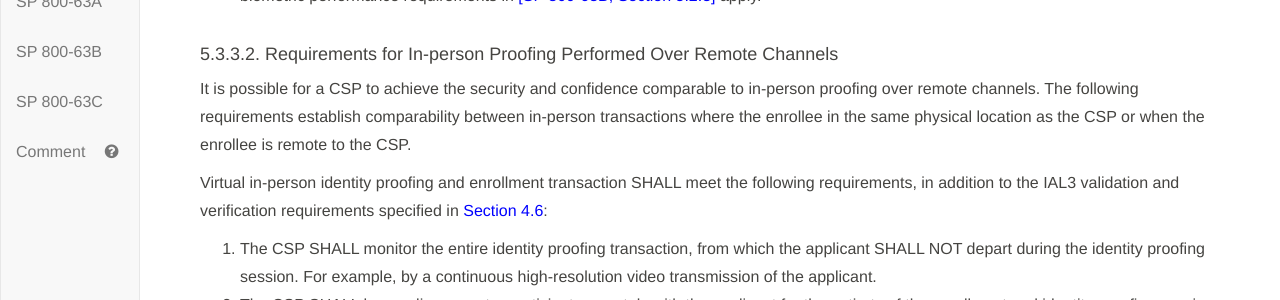
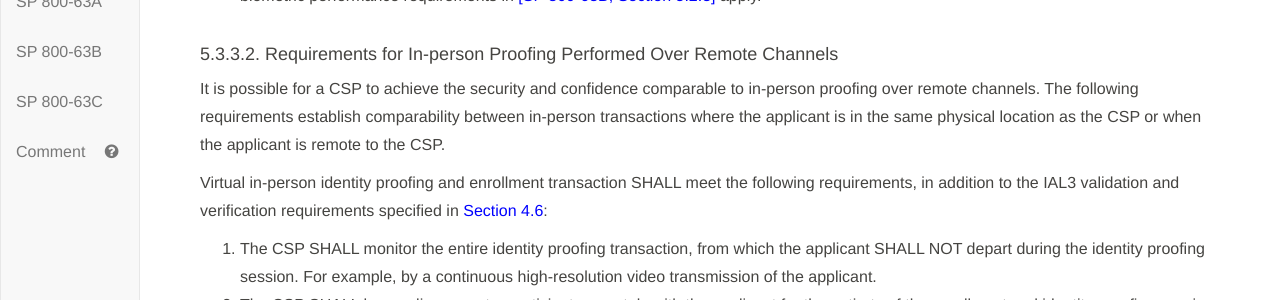
Before and after one commit to usnistgov/800-63-3, a Jekyll site: the page built from sp800-63a/sec5_proofing.md, in a window 1280 px wide and 900 px high, scrolled down 5930 px. Shown: the part 180-480 px from the top of the window. Built offline with Jekyll 4.4.1, drawn with Linux system fonts in a browser that asks for light colours; our own code applies the rules of GitHub Pages for plain Markdown files.

Commit message:
Closes #1636

```diff
--- a/sp800-63a/sec5_proofing.md
+++ b/sp800-63a/sec5_proofing.md
@@ -131,7 +131,7 @@ The following requirements apply to the identity verification steps for IAL2 and
 
 #### 5.3.3.2. Requirements for In-person Proofing Performed Over Remote Channels
 
-It is possible for a CSP to achieve the security and confidence comparable to in-person proofing over remote channels.  The following requirements establish comparability between in-person transactions where the enrollee in the same physical location as the CSP or when the enrollee is remote to the CSP.
+It is possible for a CSP to achieve the security and confidence comparable to in-person proofing over remote channels.  The following requirements establish comparability between in-person transactions where the applicant is in the same physical location as the CSP or when the applicant is remote to the CSP.
 
 Virtual in-person identity proofing and enrollment transaction SHALL meet the following requirements, in addition to the IAL3 validation and verification requirements specified in [Section 4.6](#ial3-requirements):
 
```
